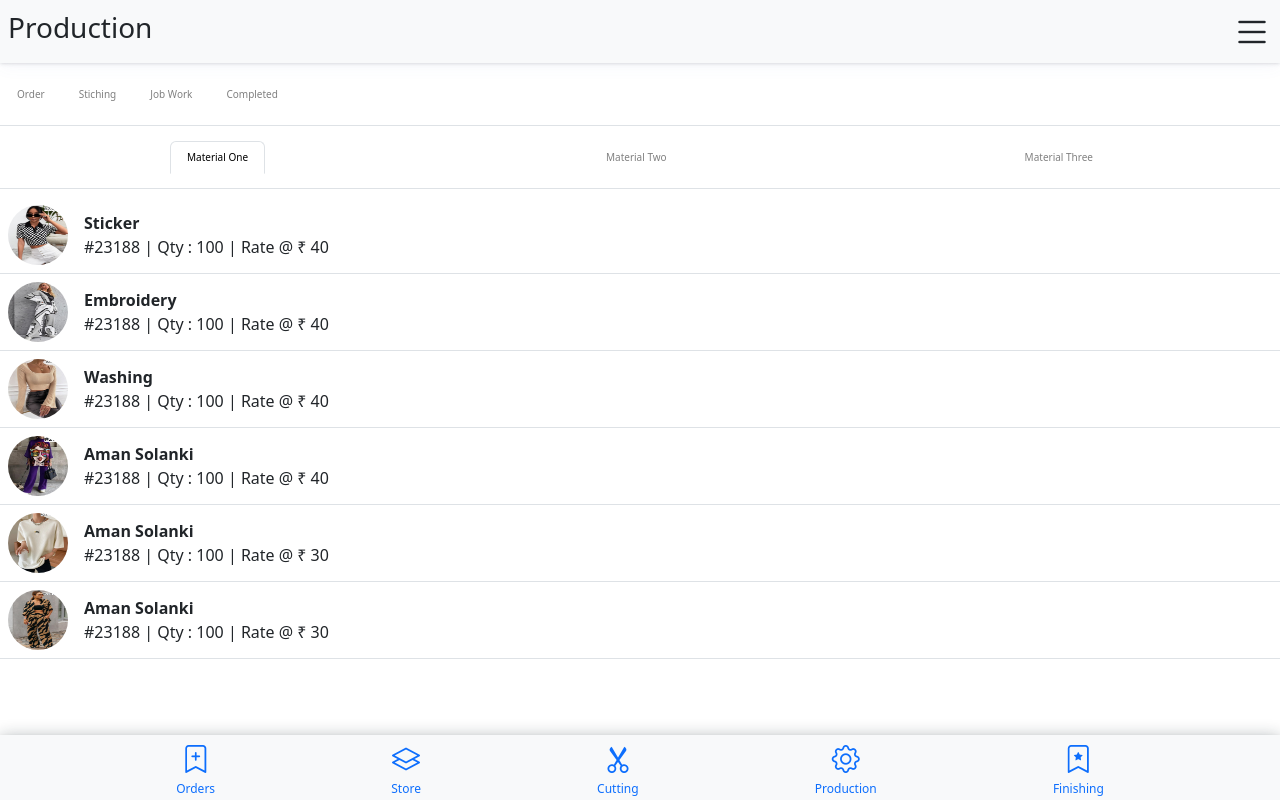
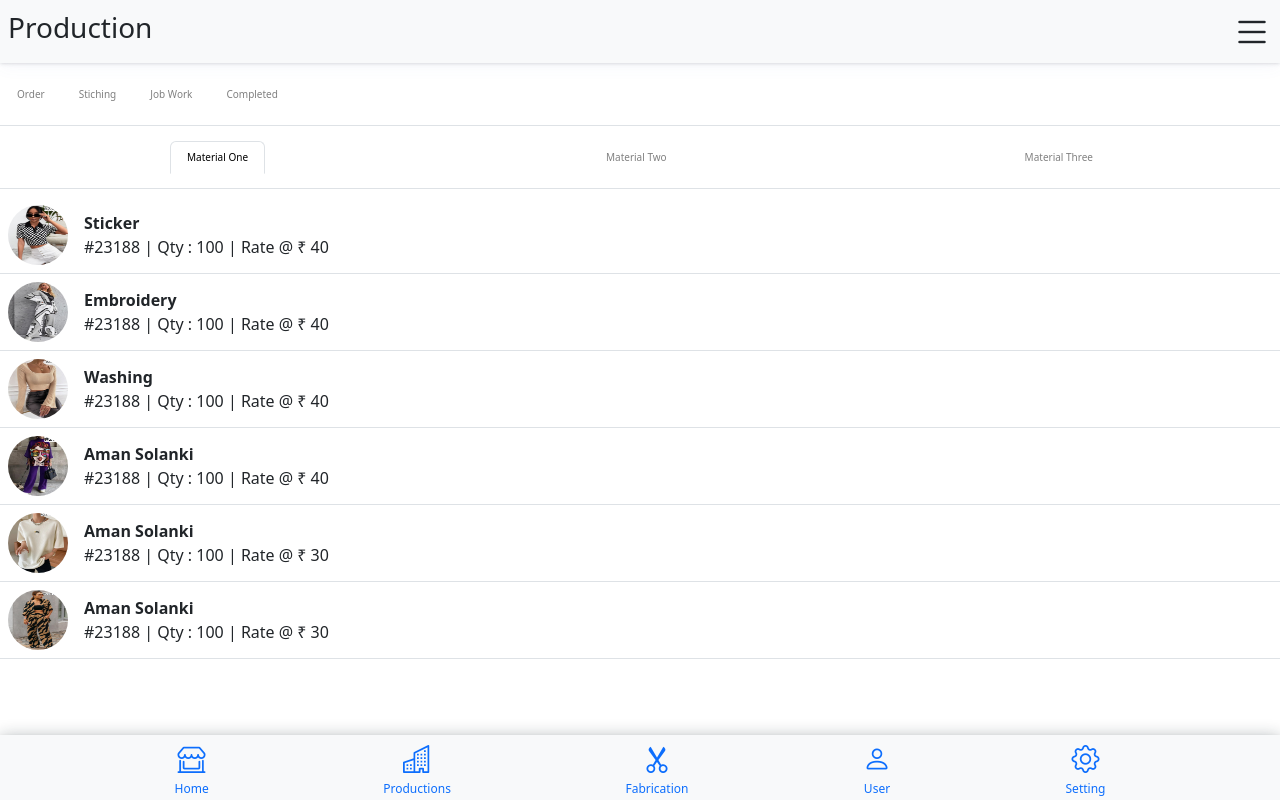
Before and after one commit to Abhishekfpaipl/production, a Vue app: page /production/material/one in a window 1280 px wide. Built offline with nearby package versions, Linux system fonts and the light colour scheme.

Commit message:
ProductionBottomnav

```diff
--- a/src/App.vue
+++ b/src/App.vue
@@ -2,10 +2,10 @@
   <div class="">
     <!-- <TopNav></TopNav> -->
     <router-view />
-    <BottomNav/>
+    <!-- <BottomNav/> -->
   </div>
 </template>
 <script setup>
 // import TopNav from "./components/navbar/TopNav.vue";
-import BottomNav from "./components/navbar/BottomNav.vue";
+// import BottomNav from "./components/navbar/BottomNav.vue";
 </script>
--- /dev/null
+++ b/src/components/navbar/ProductionBottomnav.vue
@@ -0,0 +1,64 @@
+<template>
+    <div class="d-flex justify-content-evenly align-items-center bg-light w-100"
+        style="position:fixed;bottom: 0;height:65px;box-shadow: rgba(14, 30, 37, 0.12) 0px 2px 4px 0px, rgba(14, 30, 37, 0.32) 0px 2px 16px 0px;">
+
+        <router-link to="/" :class="{ 'text-danger': currentRoute === 'Home' }" class="text-decoration-none">
+            <div class="d-flex flex-column align-items-center">
+                <i class="bi bi-shop-window fs-3"></i>
+                <p class="m-0" style="font-size:12px ;">Home</p>
+            </div>
+        </router-link>
+
+
+        <router-link to="" :class="{ 'text-danger': currentRoute === '' }"
+            class="text-decoration-none ">
+
+            <div class="d-flex flex-column align-items-center">
+                <i class="bi bi-building fs-3"></i>
+                <p class="m-0" style="font-size:12px ;">Productions</p>
+            </div>
+        </router-link>
+
+        <router-link to="" :class="{ 'text-danger': currentRoute === '' }"
+            class="text-decoration-none ">
+            <div class="d-flex flex-column align-items-center">
+                <i class="bi bi-scissors fs-3"></i>
+                <p class="m-0" style="font-size:12px ;">Fabrication</p>
+            </div>
+        </router-link>
+
+        <router-link to="" :class="{ 'text-danger': currentRoute === '' }"
+            class="text-decoration-none ">
+            <div class="d-flex flex-column align-items-center">
+                <i class="bi bi-person fs-3"></i>
+                <p class="m-0" style="font-size:12px ;">User</p>
+            </div>
+        </router-link>
+
+        <router-link to="/finishing/order" :class="{ 'text-danger': currentRoute === 'Finishing-Order' }"
+            class="text-decoration-none ">
+            <div class="d-flex flex-column align-items-center">
+                <i class="bi bi-gear fs-3"></i>
+                <p class="m-0" style="font-size:12px ;">Setting</p>
+            </div>
+        </router-link>
+
+    </div>
+</template>
+
+<script>
+export default {
+    name: 'ProductionBottomnav',
+    computed: {
+        currentRoute() {
+            return this.$route.name;
+        }
+    },
+    // methods: {
+    //     currentRouteName(routeName) {
+    //         return this.$route.name.includes(routeName);
+    //     }
+
+    // }
+}
+</script>
--- a/src/components/production/ProductionLinks.vue
+++ b/src/components/production/ProductionLinks.vue
@@ -27,9 +27,11 @@
     :class="currentRouteName('Production-Finishing') ? 'active' : ''">Completed</router-link>
 
 </div>
+<ProductionBottomnav></ProductionBottomnav>
 </template>
 
 <script>
+import ProductionBottomnav from '../navbar/ProductionBottomnav.vue';
 import TopNav from '../navbar/TopNav.vue';
 export default {
     name: "ProductionLinks",
@@ -51,7 +53,7 @@ export default {
             return this.$route.name.includes(routeName);
         }
     },
-    components: { TopNav }
+    components: { TopNav, ProductionBottomnav }
 }
 </script>
 <style>
```
Lines whose indentation alone changed are shown as unchanged.
